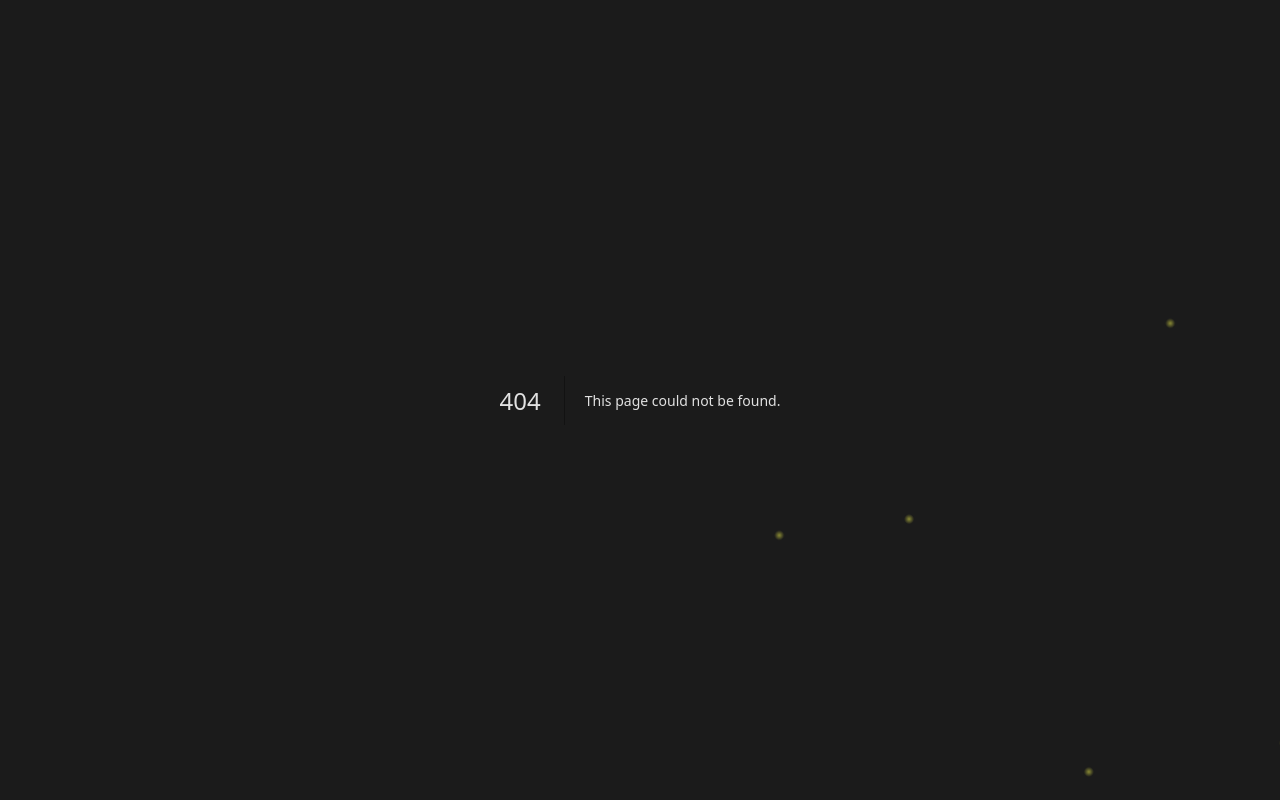
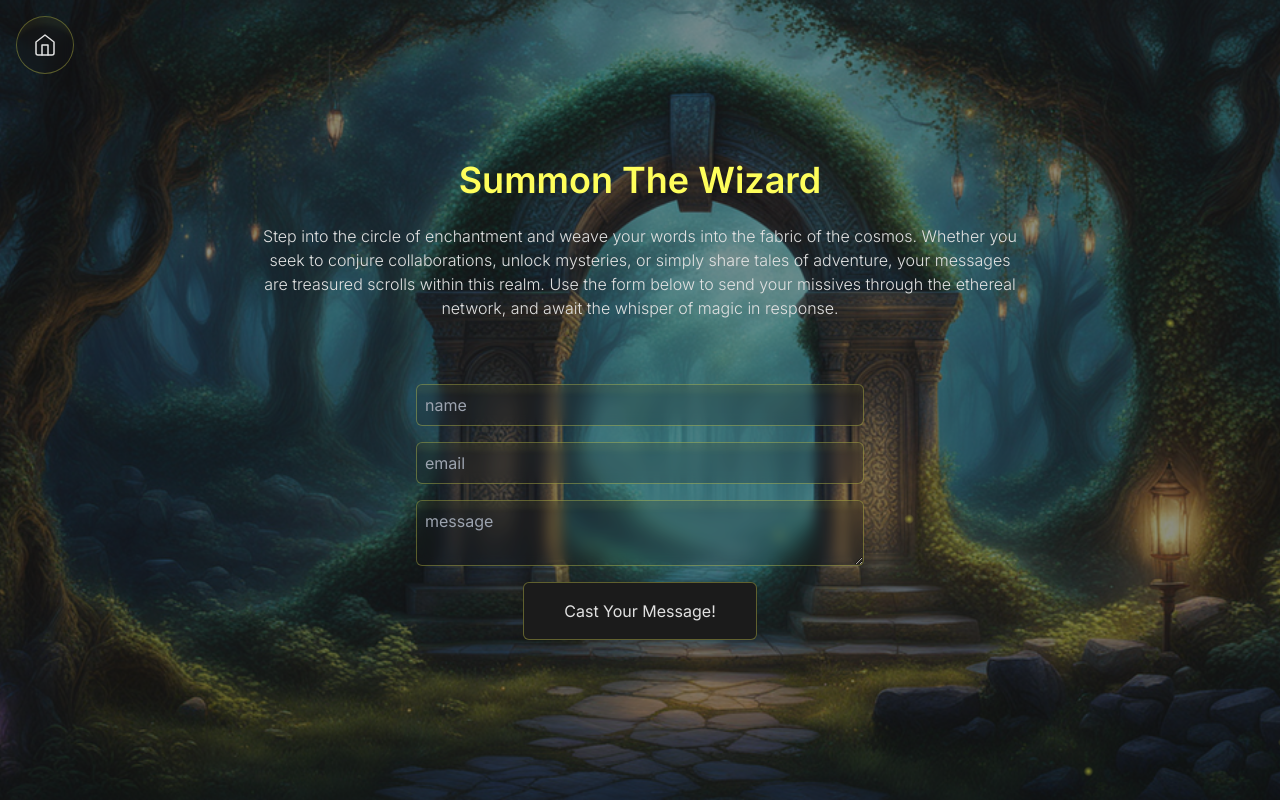
Before and after one commit to daisenqiu399/threejs, a Next.js app: page /contact in a window 1280 px wide. Before the commit this address had no page. Built offline with nearby package versions, Linux system fonts and the light colour scheme.

Commit message:
邮件功能开发

```diff
--- /dev/null
+++ b/src/app/(sub pages)/contact/page.js
@@ -0,0 +1,37 @@
+import Image from "next/image";
+import bg from '../../../../public/background/contact-background.png';
+import Form from '@/components/contact/Form'
+
+
+export const metadata = {
+    title: 'Contact',
+};
+export default function Contact() {
+    return (
+        <>
+            <Image
+                src={bg}
+                alt='Nextjs protfolio website contact page background image'
+                priority
+                sizes="100vw"
+                className="-z-50 fixed top-0 left-0 w-full h-full object-cover object-center opacity-50"
+            />
+            <article className="relative w-full flex flex-col items-center justify-center py-8 sm:py-0 space-y-8">
+                <div className="flex flex-col items-center justify-center space-y-6 w-full sm:w-3/4">
+                    <h1 className="text-accent font-semibold text-center text-4xl capitalize">
+                        summon the wizard
+                    </h1>
+                    <p className="text-center font-light text-sm xs:text-base">
+                        Step into the circle of enchantment and weave your words into the
+                        fabric of the cosmos. Whether you seek to conjure collaborations,
+                        unlock mysteries, or simply share tales of adventure, your messages
+                        are treasured scrolls within this realm. Use the form below to send
+                        your missives through the ethereal network, and await the whisper of
+                        magic in response.
+                    </p>
+                </div>
+                <Form/>
+            </article>
+        </>
+    );
+}
--- /dev/null
+++ b/src/components/contact/Form.jsx
@@ -0,0 +1,160 @@
+"use client";
+import React from "react";
+import { useForm } from "react-hook-form";
+import emailjs from "@emailjs/browser";
+import { Toaster, toast } from "sonner";
+import { motion } from "framer-motion";
+
+const container = {
+  hidden: { opacity: 0 },
+  show: {
+    opacity: 1,
+    transition: {
+      staggerChildren: 0.3,
+      delayChildren: 0.2,
+    },
+  },
+};
+
+const item = {
+  hidden: { scale: 0 },
+  show: { scale: 1 },
+};
+
+export default function Form() {
+  const {
+    register,
+    handleSubmit,
+    formState: { errors },
+  } = useForm();
+
+  const sendEmail = (params) => {
+    const toastId = toast.loading("Sending your message, please wait...");
+
+    // toast.info(
+    //   "Form submissions are demo-only here. Please checkout the final code repo to enable it. If you want to connect you can reach out to me via codebucks27@gmail.com.",
+    //   {
+    //     id: toastId,
+    //   }
+    // );
+
+    // comment out the above toast.info and uncomment the below code to enable emailjs
+
+    emailjs
+      .send(
+        process.env.NEXT_PUBLIC_SERVICE_ID,
+        process.env.NEXT_PUBLIC_TEMPLATE_ID,
+        params,
+        {
+          publicKey: process.env.NEXT_PUBLIC_PUBLIC_KEY,
+          limitRate: {
+            throttle: 5000, // you can not send more then 1 email per 5 seconds
+          },
+        }
+      )
+      .then(
+        () => {
+          toast.success(
+            "I have received your message, I will get back to you soon!",
+            {
+              id: toastId,
+            }
+          );
+        },
+        (error) => {
+          // console.log("FAILED...", error.text);
+          toast.error(
+            "There was an error sending your message, please try again later!",
+            {
+              id: toastId,
+            }
+          );
+        }
+      );
+  };
+
+  const onSubmit = (data) => {
+    const templateParams = {
+      to_name: "戴森球",
+      from_name: data.name,
+      reply_to: data.email,
+      message: data.message,
+    };
+
+    sendEmail(templateParams);
+  };
+
+  return (
+    <>
+      <Toaster richColors={true} />
+      <motion.form
+        variants={container}
+        initial="hidden"
+        animate="show"
+        onSubmit={handleSubmit(onSubmit)}
+        className="max-w-md w-full flex flex-col items-center justify-center space-y-4"
+      >
+        <motion.input
+          variants={item}
+          type="text"
+          placeholder="name"
+          {...register("name", {
+            required: "This field is required!",
+            minLength: {
+              value: 3,
+              message: "Name should be atleast 3 characters long.",
+            },
+          })}
+          className="w-full p-2 rounded-md shadow-lg text-foreground focus:outline-none focus:ring-2 focus:ring-accent/50 custom-bg"
+        />
+        {errors.name && (
+          <span className="inline-block self-start text-accent">
+            {errors.name.message}
+          </span>
+        )}
+        <motion.input
+          variants={item}
+          type="email"
+          placeholder="email"
+          {...register("email", { required: "This field is required!" })}
+          className="w-full p-2 rounded-md shadow-lg text-foreground focus:outline-none focus:ring-2 focus:ring-accent/50 custom-bg"
+        />
+        {errors.email && (
+          <span className="inline-block self-start text-accent">
+            {errors.email.message}
+          </span>
+        )}
+        <motion.textarea
+          variants={item}
+          placeholder="message"
+          {...register("message", {
+            required: "This field is required!",
+            maxLength: {
+              value: 500,
+              message: "Message should be less than 500 characters",
+            },
+            minLength: {
+              value: 50,
+              message: "Message should be more than 50 characters",
+            },
+          })}
+          className="w-full p-2 rounded-md shadow-lg text-foreground focus:outline-none focus:ring-2 focus:ring-accent/50 custom-bg"
+        />
+        {errors.message && (
+          <span className="inline-block self-start text-accent">
+            {errors.message.message}
+          </span>
+        )}
+
+        <motion.input
+          variants={item}
+          value="Cast your message!"
+          className="px-10 py-4 rounded-md shadow-lg bg-background border border-accent/30 border-solid
+      hover:shadow-glass-sm backdrop-blur-sm text-foreground focus:outline-none focus:ring-2 focus:ring-accent/50 cursor-pointer capitalize
+      "
+          type="submit"
+        />
+      </motion.form>
+    </>
+  );
+}
```
